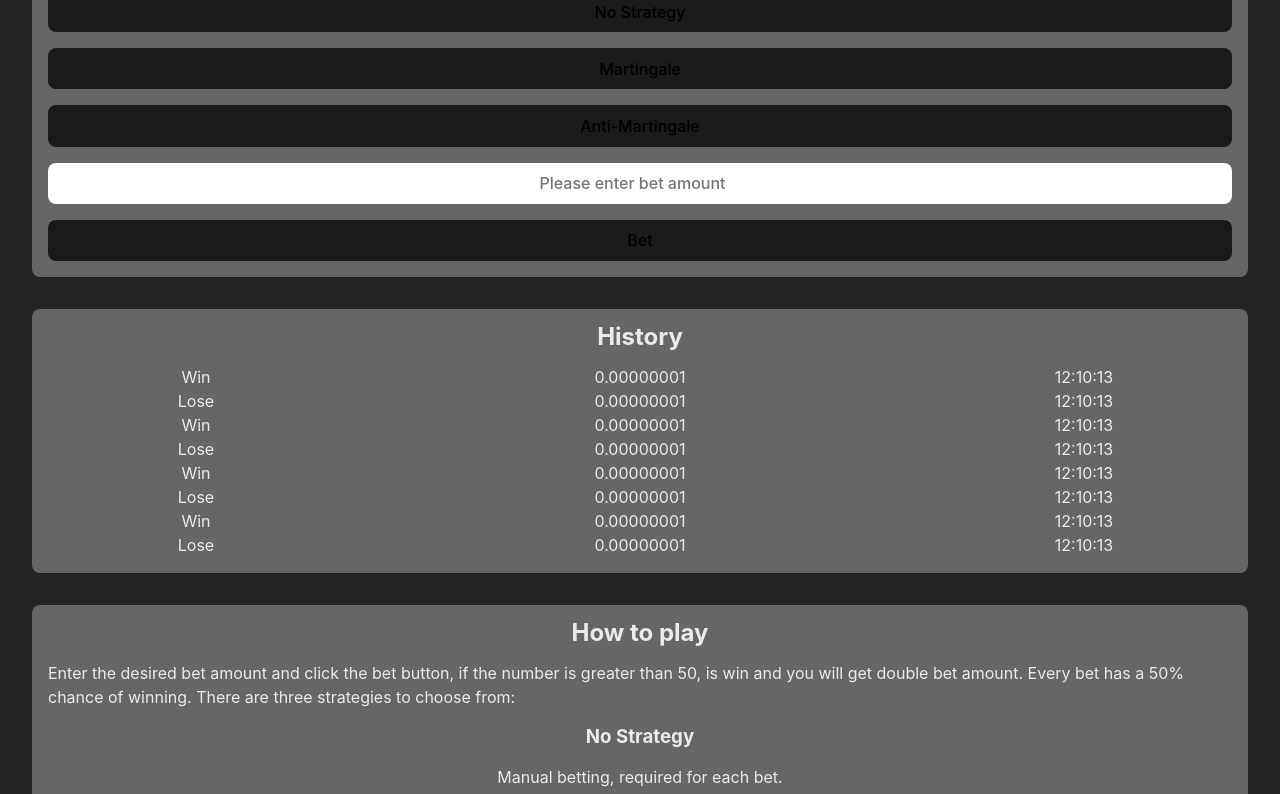
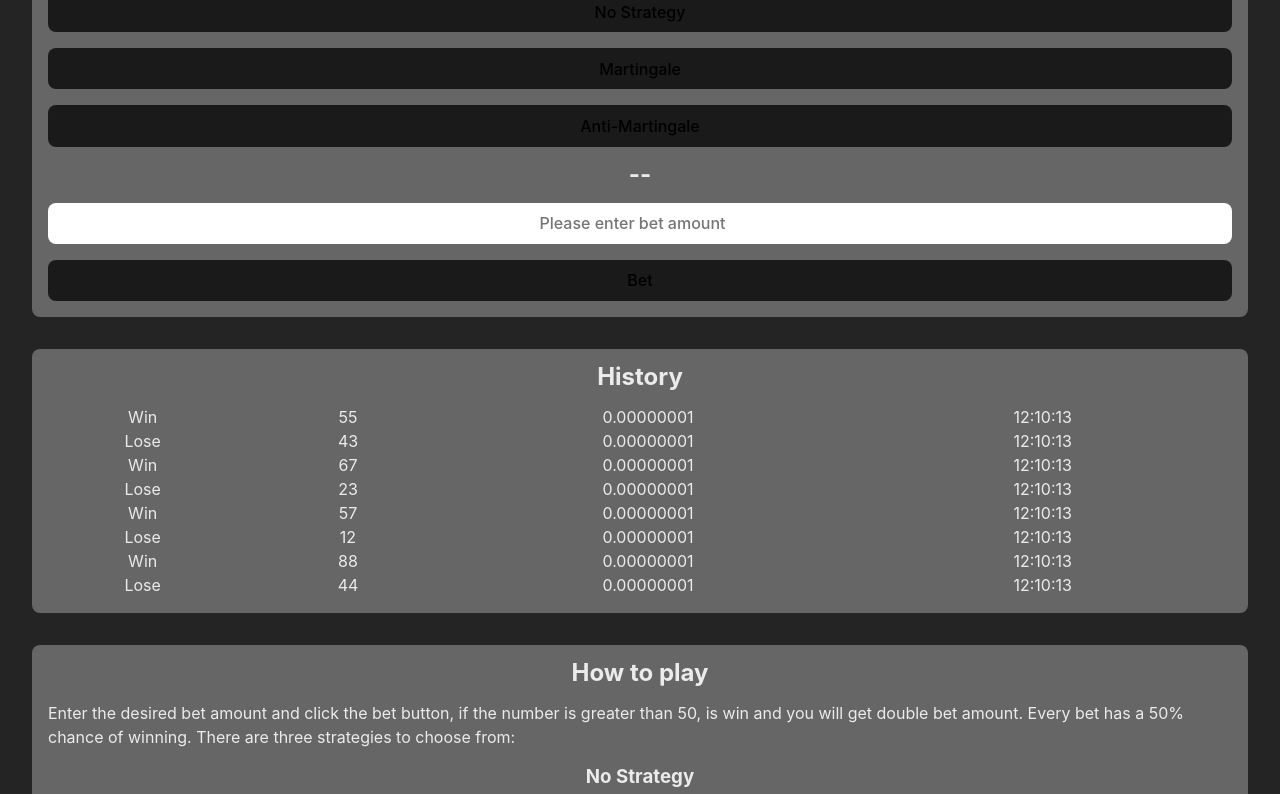
Before and after one commit to throuz/fair-game, a React (Vite) app: page / in a window 1280 px wide. Shown: the part 607-1401 px from the top of the page. Built offline with nearby package versions, Linux system fonts and the light colour scheme.

Commit message:
history message add number

```diff
--- a/src/App.css
+++ b/src/App.css
@@ -16,7 +16,8 @@
 
 .history-msg {
   display: grid;
-  grid-template-columns: 1fr 2fr 1fr;
+  gap: 1em;
+  grid-template-columns: 1fr 1fr 2fr 2fr;
 }
 
 .text-left {
--- a/src/App.jsx
+++ b/src/App.jsx
@@ -19,6 +19,7 @@ const App = () => {
         <button>No Strategy</button>
         <button>Martingale</button>
         <button>Anti-Martingale</button>
+        <h2>--</h2>
         <input type="number" placeholder="Please enter bet amount" />
         <button>Bet</button>
       </div>
@@ -27,41 +28,49 @@ const App = () => {
         <div className="history-list">
           <div className="history-msg">
             <span>Win</span>
+            <span>55</span>
             <span>0.00000001</span>
             <span>12:10:13</span>
           </div>
           <div className="history-msg">
             <span>Lose</span>
+            <span>43</span>
             <span>0.00000001</span>
             <span>12:10:13</span>
           </div>
           <div className="history-msg">
             <span>Win</span>
+            <span>67</span>
             <span>0.00000001</span>
             <span>12:10:13</span>
           </div>
           <div className="history-msg">
             <span>Lose</span>
+            <span>23</span>
             <span>0.00000001</span>
             <span>12:10:13</span>
           </div>
           <div className="history-msg">
             <span>Win</span>
+            <span>57</span>
             <span>0.00000001</span>
             <span>12:10:13</span>
           </div>
           <div className="history-msg">
             <span>Lose</span>
+            <span>12</span>
             <span>0.00000001</span>
             <span>12:10:13</span>
           </div>
           <div className="history-msg">
             <span>Win</span>
+            <span>88</span>
             <span>0.00000001</span>
             <span>12:10:13</span>
           </div>
           <div className="history-msg">
             <span>Lose</span>
+            <span>44</span>
             <span>0.00000001</span>
             <span>12:10:13</span>
           </div>
```
